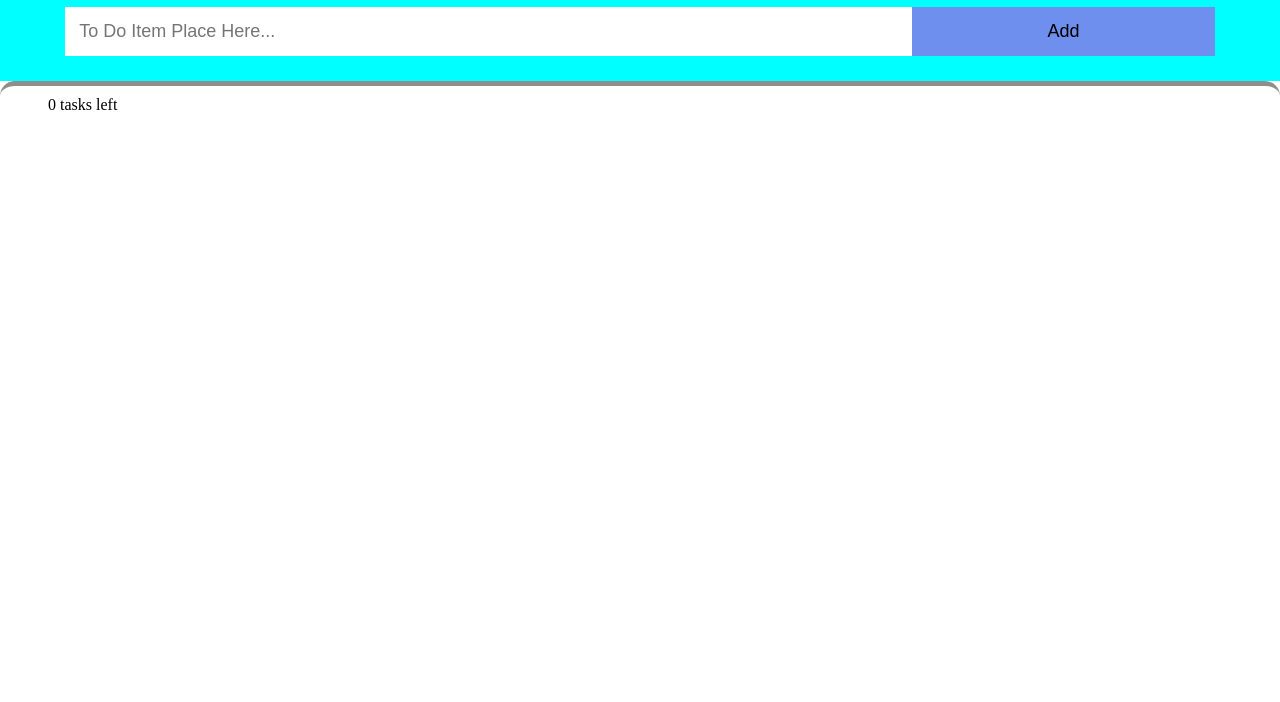
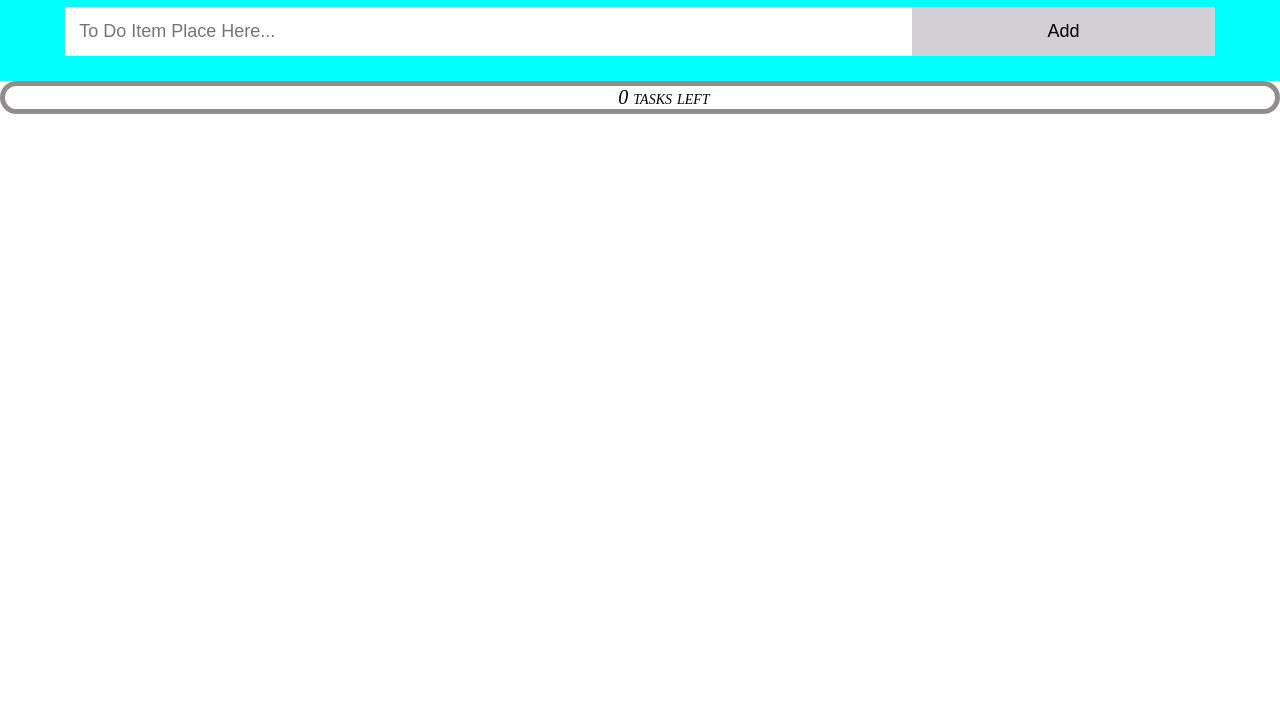
Before and after one commit to mkgithubproject/ToDoListUsingJavaScript, a plain HTML site: page index.html in a window 1280 px wide. Shown: the part 98-800 px from the top of the page. Drawn offline with Linux system fonts and the light colour scheme.

Commit message:
Update style.css

```diff
--- a/css/style.css
+++ b/css/style.css
@@ -41,20 +41,23 @@ ul li:hover{
 #add_to_do_button{
     padding:14px;
     width: 25%;
-    background-color:rgb(111, 143, 238) ;
+    background-color:rgb(211, 208, 213) ;
     cursor: pointer;
     font-size: 18px;
     border: none;
     margin-left: -4px;
 }
 #add_to_do_button:hover{
-    background-color:blue ;
+    background-color:rgb(153, 146, 146) ;
 }
 #task_left{
     padding-left: 48px;
-    padding-top: 10px;
-    border-top: 5px solid rgb(145, 141, 141);
-    border-radius: 15px;
+    text-align: center;
+    border: 5px solid rgb(145, 141, 141);
+    border-radius: 150px;
+    font-size: 20px;
+    font-style: oblique;
+    font-variant: small-caps;
 }
 .close{
     position: absolute;
```
